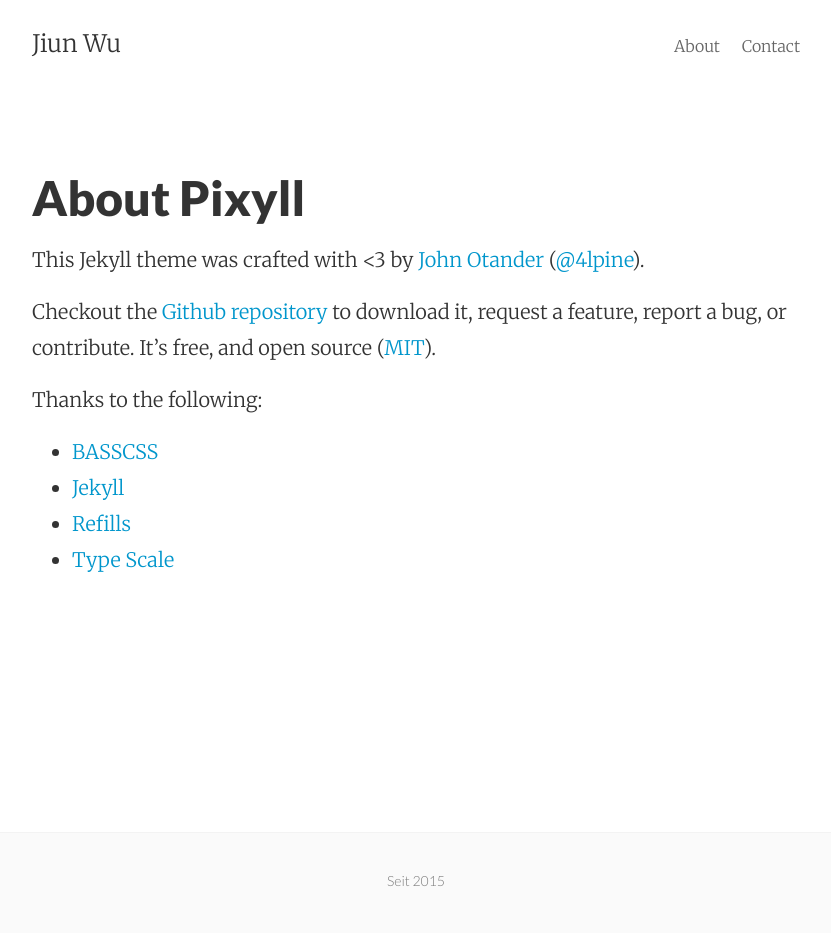
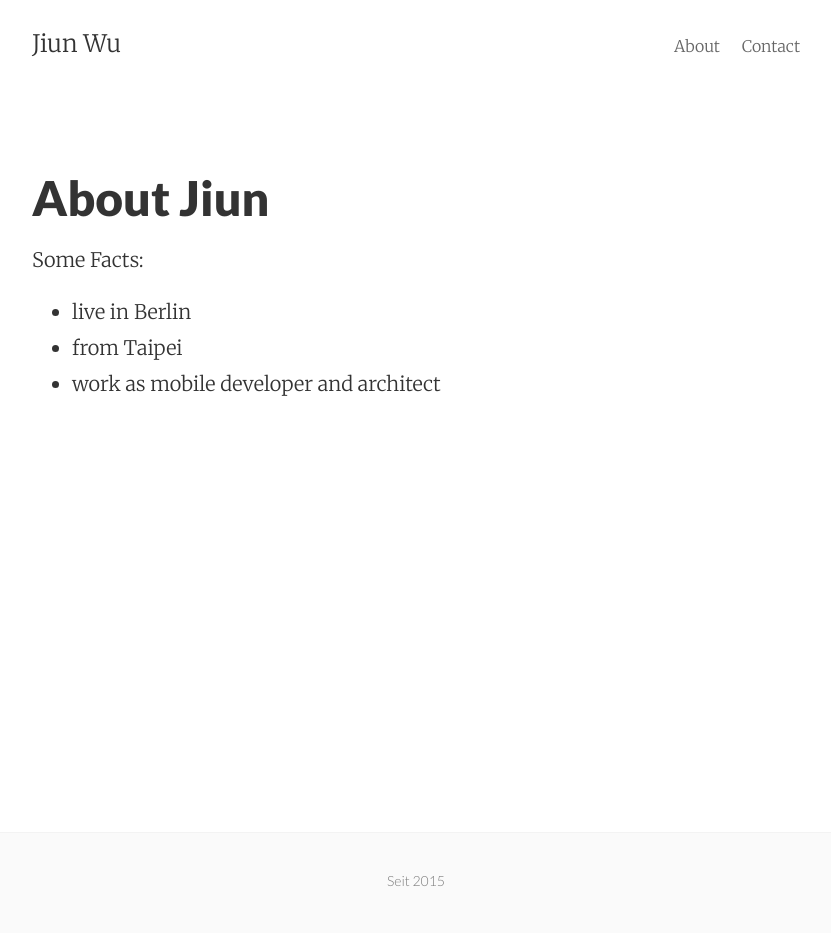
Before and after one commit to jiunwu/_outdated_jiunwu.github.io, a Jekyll site: the page built from about.md, in a window 1280 px wide. Shown: the whole page, without its empty margins (224-1055 px from the left). Built offline with Jekyll 4.4.1, drawn with Linux system fonts in a browser that asks for light colours.

Commit message:
Update about.md

```diff
--- a/about.md
+++ b/about.md
@@ -1,20 +1,13 @@
 ---
 layout: page
-title: About Pixyll
+title: About Jiun
 permalink: /about/
 tags: about
 ---
 
-This Jekyll theme was crafted with <3 by [John Otander](http://johnotander.com)
-([@4lpine](https://twitter.com/4lpine)).
 
-Checkout the [Github repository](https://github.com/johnotander/pixyll) to download it,
-request a feature, report a bug, or contribute. It's free, and open source
-([MIT](http://opensource.org/licenses/MIT)).
+Some Facts:
 
-Thanks to the following:
-
-* [BASSCSS](http://basscss.com)
-* [Jekyll](http://jekyllrb.com)
-* [Refills](http://refills.bourbon.io/)
-* [Type Scale](http://type-scale.com/)
+* live in Berlin
+* from Taipei
+* work as mobile developer and architect
```
